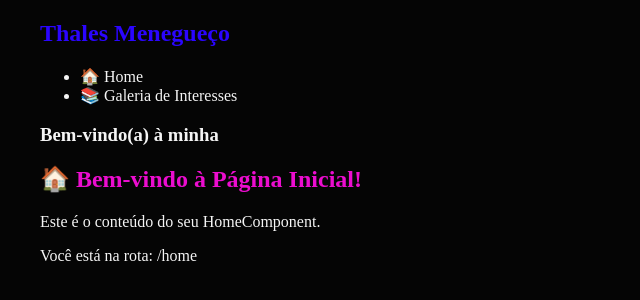
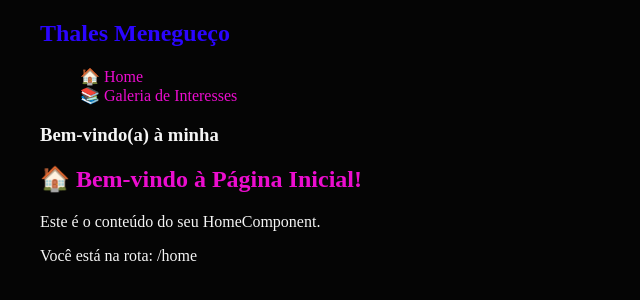
Before and after one commit to thalesmenegueco/thalesmenegueco.github.io, an Angular app: page /home in a window 1280 px wide. Shown: the top 300 px of the page, without its empty margins (0-640 px from the left). Built offline with nearby package versions, Linux system fonts and the light colour scheme.

Commit message:
adding clickable links

```diff
--- a/src/app/app.component.html
+++ b/src/app/app.component.html
@@ -1,6 +1,9 @@
 <nav>
   <h1>Thales Menegueço</h1>
+
   <ul>
+    <!-- Uncomment the following lines to add navigation links -->
+    <!--
     <li>
       <a routerLink="/home"
         routerLinkActive="active">
@@ -8,11 +11,21 @@
       </a>
     </li>
     <li>
-      <a routerLink="/learning-gallery" routerLinkActive="active">
+      <a routerLink="/learning-gallery"
+        routerLinkActive="active">
+        📚 Galeria de Interesses
+      </a>
+    </li> -->
+    <li>
+      <a href="/home">
+        🏠 Home
+      </a>
+    </li>
+    <li>
+      <a href="/learning-gallery">
         📚 Galeria de Interesses
       </a>
     </li>
-    <!-- more links as I create new components 😁 -->
   </ul>
 </nav>
 
--- a/src/styles.scss
+++ b/src/styles.scss
@@ -10,6 +10,10 @@ $standart-text-color: whitesmoke;
 html {
   background-color: rgb(5, 5, 5);
   color: $standart-text-color;
+}
+
+nav > ul {
+  list-style: none;
 }
 
 body {
@@ -34,3 +38,13 @@ h2 {
         color: color.scale($secondary-color, $lightness: 20%);
     }
 }
+
+a {
+    color: $secondary-color;
+    text-decoration: none;
+
+    &:hover {
+        color: color.scale($secondary-color, $lightness: 40%);
+        text-decoration: underline;
+    }
+}
```
